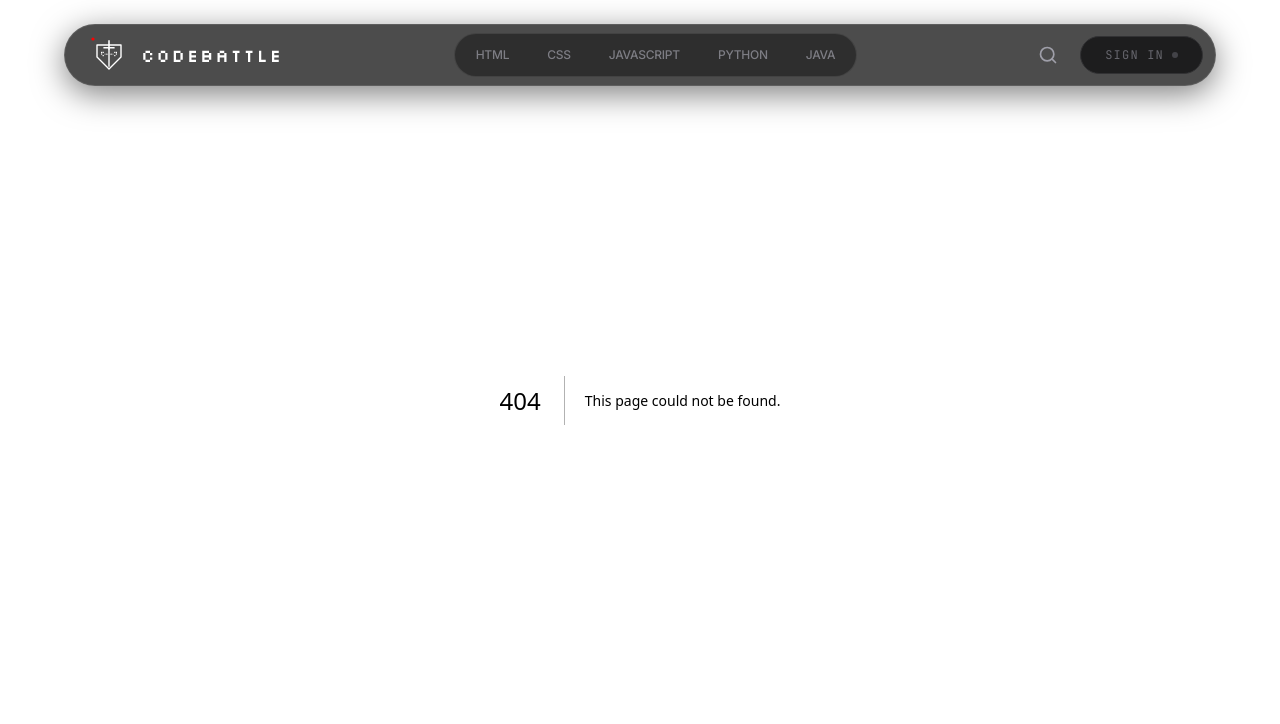
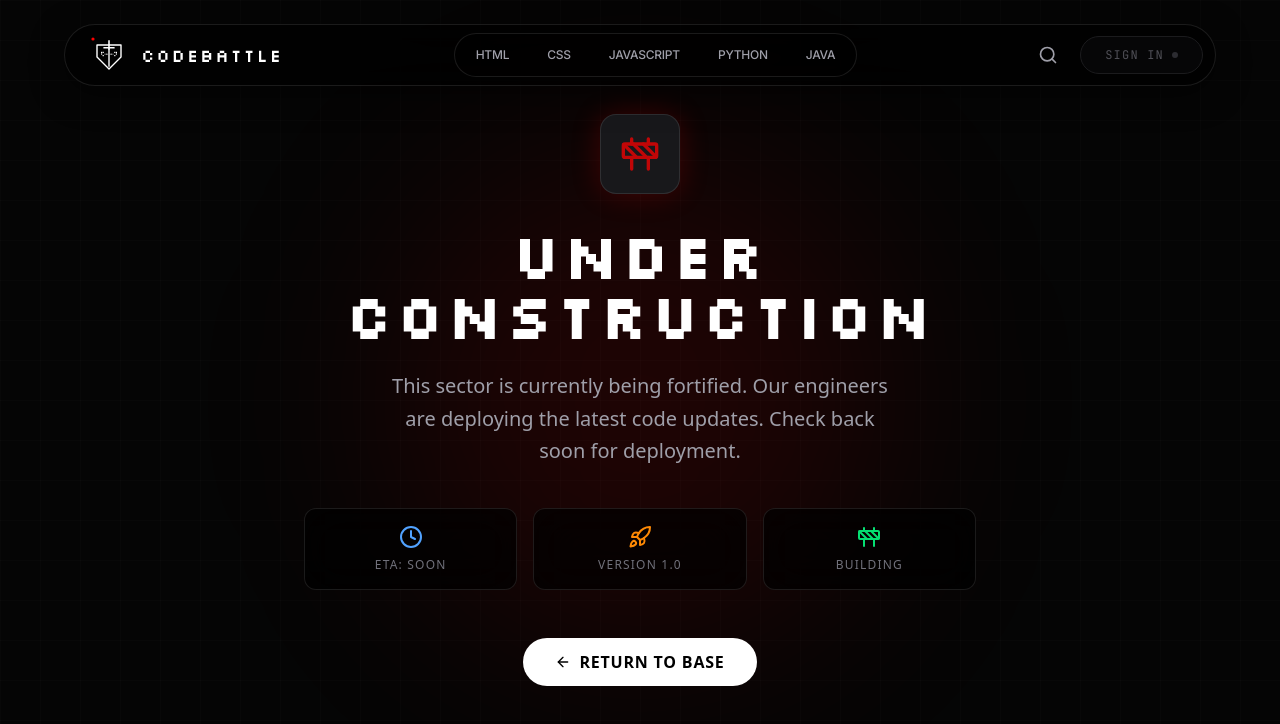
Before and after one commit to sumitkumards07/CodeBattel, a Next.js app: page /coming-soon in a window 1280 px wide. Before the commit this address had no page. Shown: the top 724 px of the page. Built offline with nearby package versions, Linux system fonts and the light colour scheme.

Commit message:
Implement Coming Soon page and link lab items to it

```diff
--- /dev/null
+++ b/app/coming-soon/page.tsx
@@ -0,0 +1,63 @@
+"use client";
+
+import React from "react";
+import Link from "next/link";
+import { ArrowLeft, Construction, Clock, Rocket } from "lucide-react";
+import { motion } from "framer-motion";
+
+export default function ComingSoonPage() {
+    return (
+        <div className="min-h-screen bg-background-dark flex flex-col items-center justify-center p-6 relative overflow-hidden">
+
+            {/* Background Grid */}
+            <div className="absolute inset-0 grid-bg opacity-30 pointer-events-none"></div>
+
+            {/* Glow Effect */}
+            <div className="absolute top-1/2 left-1/2 -translate-x-1/2 -translate-y-1/2 w-[500px] h-[500px] bg-primary/10 blur-[100px] rounded-full pointer-events-none"></div>
+
+            <motion.div
+                initial={{ opacity: 0, y: 20 }}
+                animate={{ opacity: 1, y: 0 }}
+                transition={{ duration: 0.8 }}
+                className="relative z-10 max-w-2xl w-full text-center"
+            >
+                <div className="mb-8 flex justify-center">
+                    <div className="w-20 h-20 rounded-2xl bg-zinc-900 border border-white/10 flex items-center justify-center shadow-[0_0_30px_rgba(255,0,0,0.2)]">
+                        <Construction className="w-10 h-10 text-primary animate-pulse" />
+                    </div>
+                </div>
+
+                <h1 className="text-4xl md:text-6xl font-black text-white dot-matrix-text uppercase tracking-wider mb-6">
+                    Under Construction
+                </h1>
+
+                <p className="text-zinc-400 text-lg md:text-xl leading-relaxed mb-10 max-w-lg mx-auto">
+                    This sector is currently being fortified. Our engineers are deploying the latest code updates. Check back soon for deployment.
+                </p>
+
+                <div className="grid grid-cols-1 sm:grid-cols-3 gap-4 mb-12">
+                    <div className="glass-panel p-4 rounded-xl border border-white/5 flex flex-col items-center">
+                        <Clock className="w-6 h-6 text-blue-400 mb-2" />
+                        <span className="text-xs text-zinc-500 uppercase tracking-widest">ETA: Soon</span>
+                    </div>
+                    <div className="glass-panel p-4 rounded-xl border border-white/5 flex flex-col items-center">
+                        <Rocket className="w-6 h-6 text-orange-400 mb-2" />
+                        <span className="text-xs text-zinc-500 uppercase tracking-widest">Version 1.0</span>
+                    </div>
+                    <div className="glass-panel p-4 rounded-xl border border-white/5 flex flex-col items-center">
+                        <Construction className="w-6 h-6 text-green-400 mb-2" />
+                        <span className="text-xs text-zinc-500 uppercase tracking-widest">Building</span>
+                    </div>
+                </div>
+
+                <Link
+                    href="/"
+                    className="inline-flex items-center gap-2 px-8 py-3 rounded-full bg-white text-black font-bold uppercase tracking-wider hover:bg-zinc-200 transition-all hover:scale-105"
+                >
+                    <ArrowLeft className="w-4 h-4" />
+                    Return to Base
+                </Link>
+            </motion.div>
+        </div>
+    );
+}
--- a/components/landing/LabSection.tsx
+++ b/components/landing/LabSection.tsx
@@ -119,20 +119,20 @@ export default function LabSection() {
 
                         <div className="mt-auto">
                             {lab.status === "LOCKED" ? (
-                                <button
-                                    disabled
-                                    className="w-full py-3 rounded-lg bg-zinc-800 text-zinc-500 text-xs font-bold uppercase tracking-wider flex items-center justify-center gap-2 cursor-not-allowed"
+                                <Link
+                                    href="/coming-soon"
+                                    className="w-full py-3 rounded-lg bg-zinc-800 hover:bg-zinc-700 text-zinc-500 hover:text-white text-xs font-bold uppercase tracking-wider flex items-center justify-center gap-2 transition-all group/btn"
                                 >
-                                    <Lock className="w-3 h-3" />
+                                    <Lock className="w-3 h-3 group-hover/btn:text-white" />
                                     Coming Soon
-                                </button>
+                                </Link>
                             ) : (
-                                <button
-                                    disabled
-                                    className="w-full py-3 rounded-lg bg-zinc-800 text-zinc-500 text-xs font-bold uppercase tracking-wider flex items-center justify-center gap-2 cursor-not-allowed"
+                                <Link
+                                    href="/coming-soon"
+                                    className="w-full py-3 rounded-lg bg-zinc-800 hover:bg-zinc-700 text-zinc-500 hover:text-white text-xs font-bold uppercase tracking-wider flex items-center justify-center gap-2 transition-all cursor-pointer"
                                 >
                                     Coming Soon
-                                </button>
+                                </Link>
                             )}
                         </div>
                     </div>
--- a/components/landing/Navigation.tsx
+++ b/components/landing/Navigation.tsx
@@ -21,8 +21,8 @@ export default function Navigation() {
                     {["HTML", "CSS", "JavaScript", "Python", "Java"].map((lang) => (
                         <Link
                             key={lang}
-                            href="#"
-                            className="nothing-ui-text px-4 py-2 rounded-full text-xs font-medium text-zinc-400 border border-transparent hover:text-white hover:bg-primary/10 hover:border-primary/50 hover:shadow-[0_0_20px_rgba(255,0,0,0.5)] hover:drop-shadow-[0_0_5px_rgba(255,0,0,1)] transition-all duration-300 uppercase tracking-wide whitespace-nowrap cursor-not-allowed opacity-70"
+                            href="/coming-soon"
+                            className="nothing-ui-text px-4 py-2 rounded-full text-xs font-medium text-zinc-400 border border-transparent hover:text-white hover:bg-primary/10 hover:border-primary/50 hover:shadow-[0_0_20px_rgba(255,0,0,0.5)] hover:drop-shadow-[0_0_5px_rgba(255,0,0,1)] transition-all duration-300 uppercase tracking-wide whitespace-nowrap"
                         >
                             {lang}
                         </Link>
```
